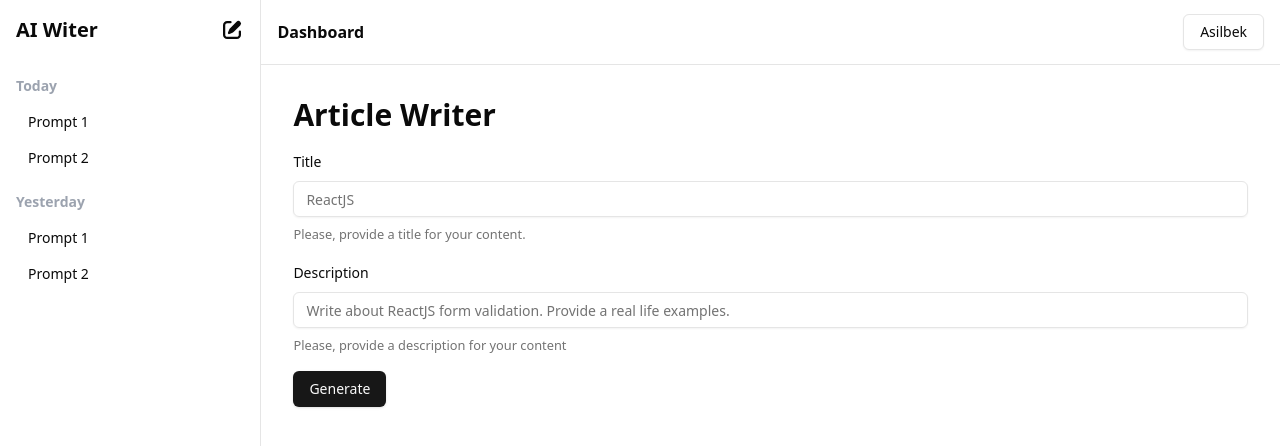
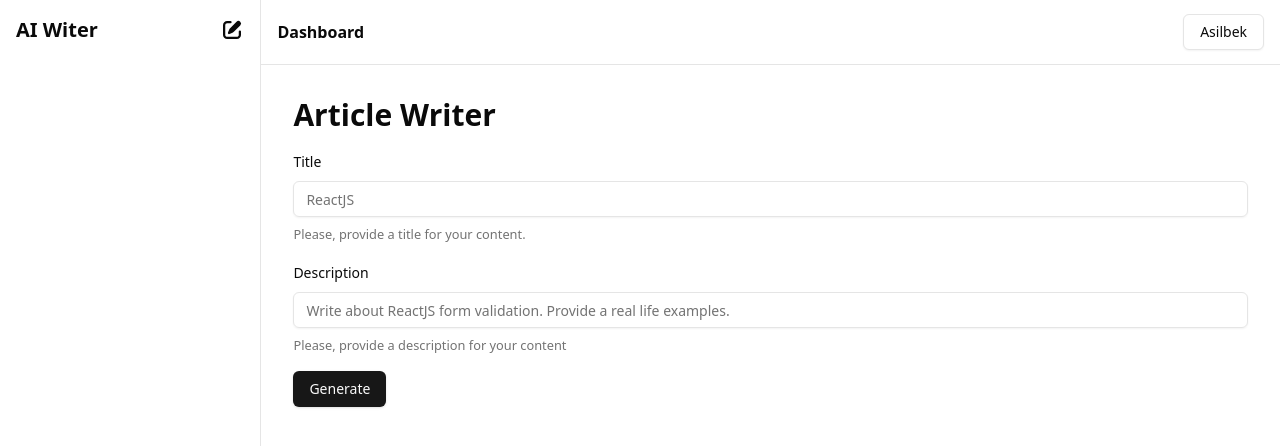
Before and after one commit to asilbek2706/ai-writer, a React (Vite) app: page /dashboard in a window 1280 px wide. Shown: the top 446 px of the page. Built offline with nearby package versions, Linux system fonts and the light colour scheme.

Commit message:
feat/48: Prompts added sidebar from localStorage

```diff
--- a/package.json
+++ b/package.json
@@ -20,6 +20,7 @@
     "@tailwindcss/vite": "^4.2.1",
     "class-variance-authority": "^0.7.1",
     "clsx": "^2.1.1",
+    "dayjs": "^1.11.19",
     "lucide-react": "^0.575.0",
     "openai": "^6.25.0",
     "react": "^19.2.0",
@@ -28,8 +29,10 @@
     "react-hot-toast": "^2.6.0",
     "react-markdown": "^10.1.0",
     "react-router-dom": "^7.13.1",
+    "react-use": "^17.6.0",
     "tailwind-merge": "^3.5.0",
     "tailwindcss-animate": "^1.0.7",
+    "uuid": "^13.0.0",
     "zod": "^4.3.6"
   },
   "devDependencies": {
@@ -38,6 +41,7 @@
     "@types/node": "^24.10.14",
     "@types/react": "^19.2.7",
     "@types/react-dom": "^19.2.3",
+    "@types/uuid": "^10.0.0",
     "@vitejs/plugin-react": "^5.1.1",
     "autoprefixer": "^10.4.27",
     "eslint": "^9.39.1",
--- a/src/components/dashboard/sidebar.tsx
+++ b/src/components/dashboard/sidebar.tsx
@@ -1,43 +1,14 @@
 import PromptHistory from '@/components/dashboard/prompt-history.tsx';
-import { TPromptHistory } from '@/shared/types/prompt-history.type.ts';
 import { PencilSquareIcon } from '@heroicons/react/16/solid';
 import { useAppContext } from '@/contexts/app.context.tsx';
 import { Loader2 } from 'lucide-react';
 import { clsx } from 'clsx';
 import { useContentContext } from '@/contexts/content.context.tsx';
 
-const mockItems: TPromptHistory[] = [
-    {
-        date: 'Today',
-        links: [
-            {
-                title: 'Prompt 1',
-                url: '/dashboard/prompt/1',
-            },
-            {
-                title: 'Prompt 2',
-                url: '/dashboard/prompt/2',
-            },
-        ],
-    },
-    {
-        date: 'Yesterday',
-        links: [
-            {
-                title: 'Prompt 1',
-                url: '/dashboard/prompt/1',
-            },
-            {
-                title: 'Prompt 2',
-                url: '/dashboard/prompt/2',
-            },
-        ],
-    },
-];
-
 export default function Sidebar() {
     const { sidebarOpen } = useAppContext();
-    const { generatingContent } = useContentContext();
+    const { generatingContent, getPromptHistory } = useContentContext();
+    const historyItems = getPromptHistory();
     return (
         <nav
             className={clsx(
@@ -55,7 +26,7 @@
                     </button>
                 )}
             </div>
-            <PromptHistory items={mockItems} />
+            <PromptHistory items={historyItems} />
         </nav>
     );
 }
--- a/src/contexts/content.context.tsx
+++ b/src/contexts/content.context.tsx
@@ -3,6 +3,14 @@
 import { generateArticle } from '@/utils/apenai.ts';
 import toast from 'react-hot-toast';
 import { TGeneratedContent } from '@/shared/types/generated-content.ts';
+import { useLocalStorage } from 'react-use';
+import {
+    TPromptHistory,
+    TPromptLink
+} from '@/shared/types/prompt-history.type.ts';
+import dayjs from 'dayjs';
+import { v4 as uuidv4 } from 'uuid';
+
 
 interface IContentContext {
     generatingContent: boolean;
@@ -10,6 +18,7 @@
     generateContent: (
         params: TContentCreateRequestParam,
     ) => Promise<string | null>;
+    getPromptHistory: () => TPromptHistory[];
 }
 
 export const ContentContext = createContext<IContentContext | null>(null);
@@ -28,22 +37,27 @@
 
 const ContentContextProvider: FC<IProps> = ({ children }) => {
     const [generatingContent, setGeneratingContent] = useState(false);
+    const [contentItems, setContentItems] = useLocalStorage<TGeneratedContent[]>(
+        'contentItems',
+        [],
+    );
 
     const generateContent = async (params: TContentCreateRequestParam) => {
         let content = null;
+        getPromptHistory();
         setGeneratingContent(true);
         const { title, description } = params;
         try {
             content = await generateArticle(title, description);
             if (content) {
                 const generatedContentItem: TGeneratedContent = {
-                    id: '12345',
+                    id: uuidv4(),
                     title,
                     description,
                     content,
                     createdAt: new Date(),
                 };
-                localStorage.setItem('contentItems', JSON.stringify([generatedContentItem]));
+                setContentItems([generatedContentItem, ...(contentItems || [])]);
             }
         } catch (error) {
             console.error('[Error] Failed to generate article', error);
@@ -54,12 +68,39 @@
         return content;
     };
 
+    const getPromptHistory = (): TPromptHistory[] => {
+        if (!contentItems) {
+            return [];
+        }
+        const groupedItems = contentItems.reduce((prev: { [date: string]: TPromptLink[] }, next) => {
+                const date = dayjs(next.createdAt).format('MMM DD, YYYY');
+                if (!prev[date]) {
+                    prev[date] = [];
+                }
+                prev[date].push({
+                    title: next.title,
+                    url: `/dashboard/content/${next.id}`,
+                });
+                return prev;
+            },
+            {},
+        );
+        return Object.keys(groupedItems)
+            .sort((a, b) => dayjs(b).diff(a))
+            .map((date) => ({
+            date,
+            links: groupedItems[date],
+        }));
+    };
+
+
     return (
         <ContentContext.Provider
             value={{
                 generatingContent,
                 setGeneratingContent,
                 generateContent,
+                getPromptHistory,
             }}
         >
             {children}
--- a/src/shared/types/prompt-history.type.ts
+++ b/src/shared/types/prompt-history.type.ts
@@ -1,4 +1,4 @@
-type TPromptLink = {
+export type TPromptLink = {
     title: string;
     url: string;
 }
```
Also changed, not shown: 1 other file (tests, documents, lock files or other folders).
